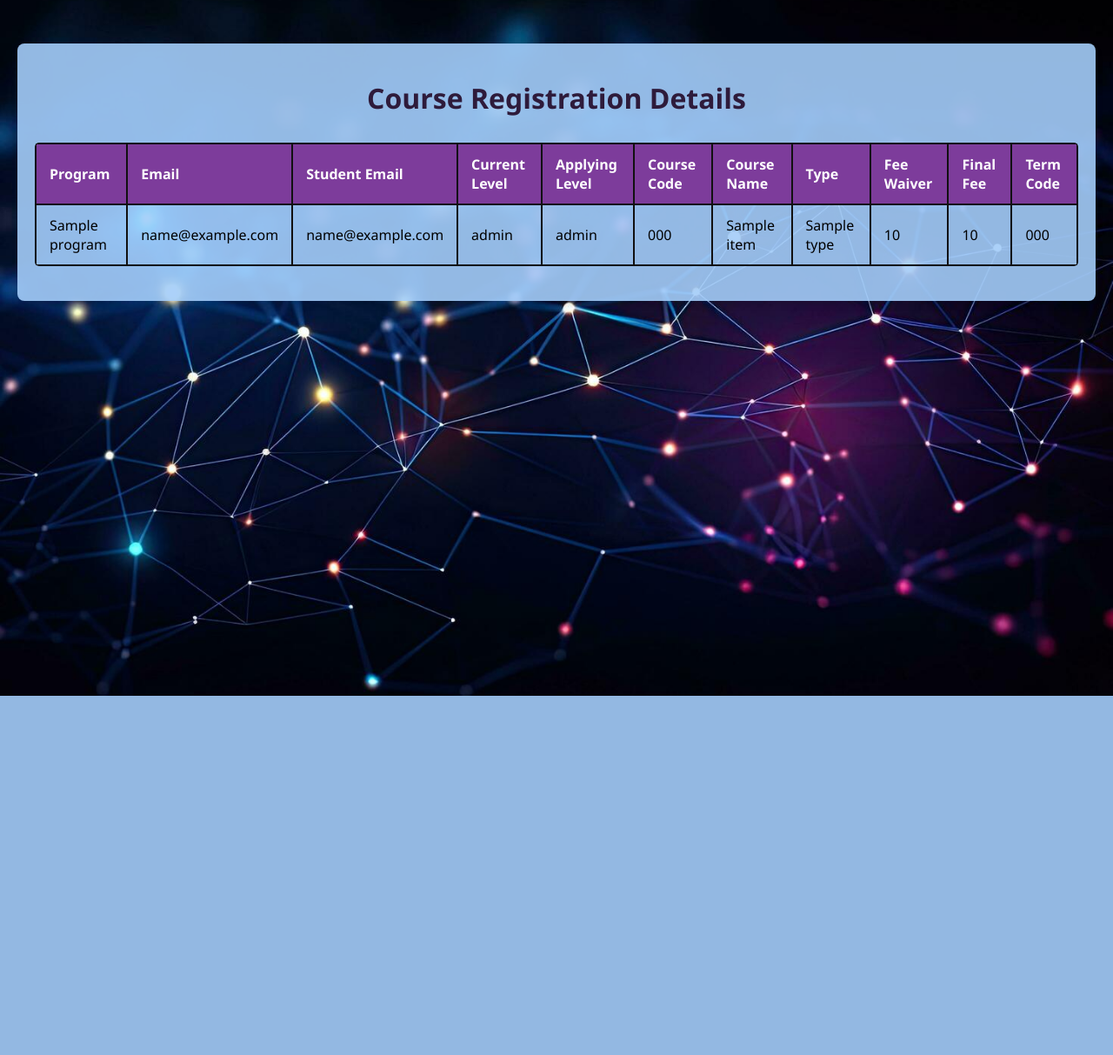
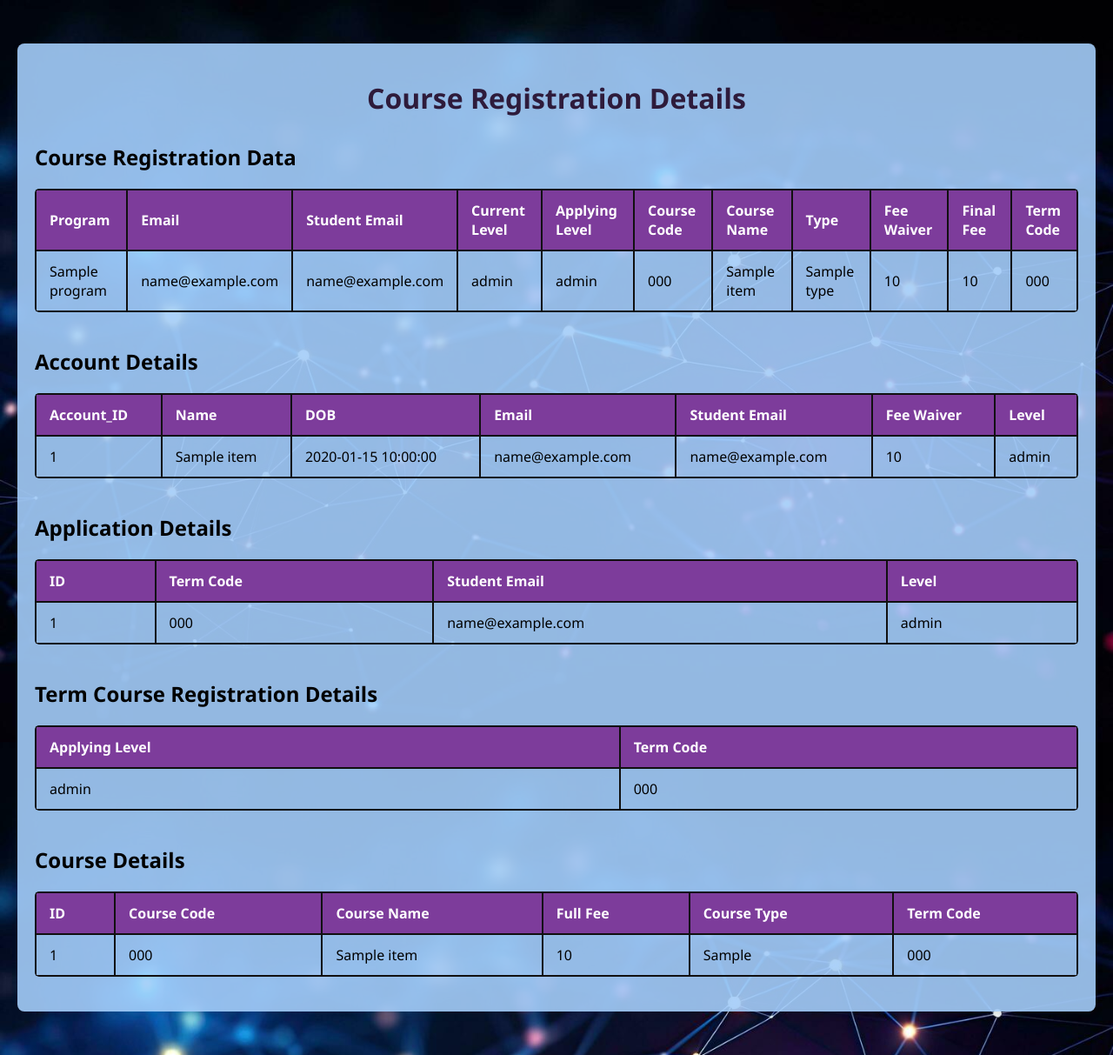
Before and after one commit to Elilchandran/NPTEL, a Flask app: template templates/index.html in a window 1280 px wide. Shown: the whole page at 87% size. Before the commit the page ends 800 px from the top, so only its background shows below. Run offline with Flask 3, Linux system fonts and the light colour scheme; the template is opened without the code that fills it: most values are stand-ins (such as "Sample title", 1, 10 or a date in 2020).

Commit message:
added individual tables in webpage

```diff
--- a/main.py
+++ b/main.py
@@ -1,30 +1,22 @@
 from flask import Flask, render_template
-from app.queries import fetch_course_registration_data
-
+from app.queries import fetch_course_registration_data, fetch_account_data, fetch_application_data, fetch_term_course_registration_data, fetch_course_data
 
 app = Flask(__name__)
 
 @app.route('/')
 def index():
-    df = fetch_course_registration_data()
-    data = df.to_dict(orient='records') if df is not None else []
-    return render_template('index.html', data=data)
+    course_data = fetch_course_registration_data()
+    account_data = fetch_account_data()
+    application_data = fetch_application_data()
+    term_course_registration_data = fetch_term_course_registration_data()
+    course_info_data = fetch_course_data()
+
+    return render_template('index.html',
+                           course_data=course_data.to_dict(orient='records') if course_data is not None else [],
+                           account_data=account_data.to_dict(orient='records') if account_data is not None else [],
+                           application_data=application_data.to_dict(orient='records') if application_data is not None else [],
+                           term_course_registration_data=term_course_registration_data.to_dict(orient='records') if term_course_registration_data is not None else [],
+                           course_info_data=course_info_data.to_dict(orient='records') if course_info_data is not None else [])
 
 if __name__ == "__main__":
     app.run(debug=True)
-
-# from flask import Flask, render_template
-# from app.queries import fetch_course_registration_data
-# import os
-
-
-# app = Flask(__name__)
-
-# @app.route('/')
-# def index():
-#     df = fetch_course_registration_data()
-#     data = df.to_dict(orient='records') if df is not None else []
-#     return render_template('index.html', data=data)
-
-# if __name__ == "__main__":
-#     app.run(host='0.0.0.0', port=int(os.environ.get("PORT", 10000)), debug=True)
--- a/templates/index.html
+++ b/templates/index.html
@@ -9,6 +9,8 @@
 <body>
     <div class="container">
         <h1>Course Registration Details</h1>
+
+        <h2>Course Registration Data</h2>
         <div class="table-wrapper">
             <table>
                 <thead>
@@ -27,19 +29,123 @@
                     </tr>
                 </thead>
                 <tbody>
-                    {% for item in data %}
+                    {% for item in course_data %}
                     <tr>
-                        <td>{{ item.program }}</td>           <!-- Program -->
-                        <td>{{ item.email }}</td>             <!-- Email -->
-                        <td>{{ item.student_email }}</td>     <!-- Student Email -->
-                        <td>{{ item.current_level }}</td>     <!-- Current Level -->
-                        <td>{{ item.applying_level }}</td>    <!-- Applying Level -->
-                        <td>{{ item.course_code }}</td>       <!-- Course Code -->
-                        <td>{{ item.course_name }}</td>       <!-- Course Name -->
-                        <td>{{ item.type }}</td>              <!-- Type -->
-                        <td>{{ item.fee_waiver }}</td>        <!-- Fee Waiver -->
-                        <td>{{ item.final_fee }}</td>         <!-- Final Fee -->
-                        <td>{{ item.term_code }}</td>         <!-- Term Code -->
+                        <td>{{ item.program }}</td>
+                        <td>{{ item.email }}</td>
+                        <td>{{ item.student_email }}</td>
+                        <td>{{ item.current_level }}</td>
+                        <td>{{ item.applying_level }}</td>
+                        <td>{{ item.course_code }}</td>
+                        <td>{{ item.course_name }}</td>
+                        <td>{{ item.type }}</td>
+                        <td>{{ item.fee_waiver }}</td>
+                        <td>{{ item.final_fee }}</td>
+                        <td>{{ item.term_code }}</td>
+                    </tr>
+                    {% endfor %}
+                </tbody>
+            </table>
+        </div>
+
+        <h2>Account Details</h2>
+        <div class="table-wrapper">
+            <table>
+                <thead>
+                    <tr>
+                        <th>Account_ID</th>
+                        <th>Name</th>
+                        <th>DOB</th>
+                        <th>Email</th>
+                        <th>Student Email</th>
+                        <th>Fee Waiver</th>
+                        <th>Level</th>
+                    </tr>
+                </thead>
+                <tbody>
+                    {% for item in account_data %}
+                    <tr>
+                        <td>{{ item.account_id }}</td>
+                        <td>{{ item.name }}</td>
+                        <td>{{ item.dob }}</td>
+                        <td>{{ item.email }}</td>
+                        <td>{{ item.student_email }}</td>
+                        <td>{{ item.fee_waiver }}</td>
+                        <td>{{ item.level }}</td>
+                    </tr>
+                    {% endfor %}
+                </tbody>
+            </table>
+        </div>
+
+        <h2>Application Details</h2>
+        <div class="table-wrapper">
+            <table>
+                <thead>
+                    <tr>
+                        <th>ID</th>
+                        <th>Term Code</th>
+                        <th>Student Email</th>
+                        <th>Level</th>
+                    </tr>
+                </thead>
+                <tbody>
+                    {% for item in application_data %}
+                    <tr>
+                        <td>{{ item.id }}</td>
+                        <td>{{ item.term_code }}</td>
+                        <td>{{ item.student_email }}</td>
+                        <td>{{ item.level }}</td>
+                    </tr>
+                    {% endfor %}
+                </tbody>
+            </table>
+        </div>
+
+        <h2>Term Course Registration Details</h2>
+        <div class="table-wrapper">
+            <table>
+                <thead>
+                    <tr>
+                        <th>Applying Level</th>
+                        <th>Term Code</th>
+
+                    </tr>
+                </thead>
+                <tbody>
+                    {% for item in term_course_registration_data %}
+                    <tr>
+                        <td>{{ item.applying_level }}</td>
+                        <td>{{ item.term_code }}</td>
+
+                    </tr>
+                    {% endfor %}
+                </tbody>
+            </table>
+        </div>
+
+        <h2>Course Details</h2>
+        <div class="table-wrapper">
+            <table>
+                <thead>
+                    <tr>
+                        <th>ID</th>
+                        <th>Course Code</th>
+                        <th>Course Name</th>
+                        <th>Full Fee</th>
+                        <th>Course Type</th>
+                        <th>Term Code</th>
+                    </tr>
+                </thead>
+                <tbody>
+                    {% for item in course_info_data %}
+                    <tr>
+                        <td>{{ item.id }}</td>
+                        <td>{{ item.course_code }}</td>
+                        <td>{{ item.course_name }}</td>
+                        <td>{{ item.full_fee }}</td>
+                        <td>{{ item.course_type }}</td>
+                        <td>{{ item.term_code }}</td>
                     </tr>
                     {% endfor %}
                 </tbody>
```
Also changed, not shown: app/db.py (+0 -20 lines), app/queries.py (+95 -41 lines), README.md.
